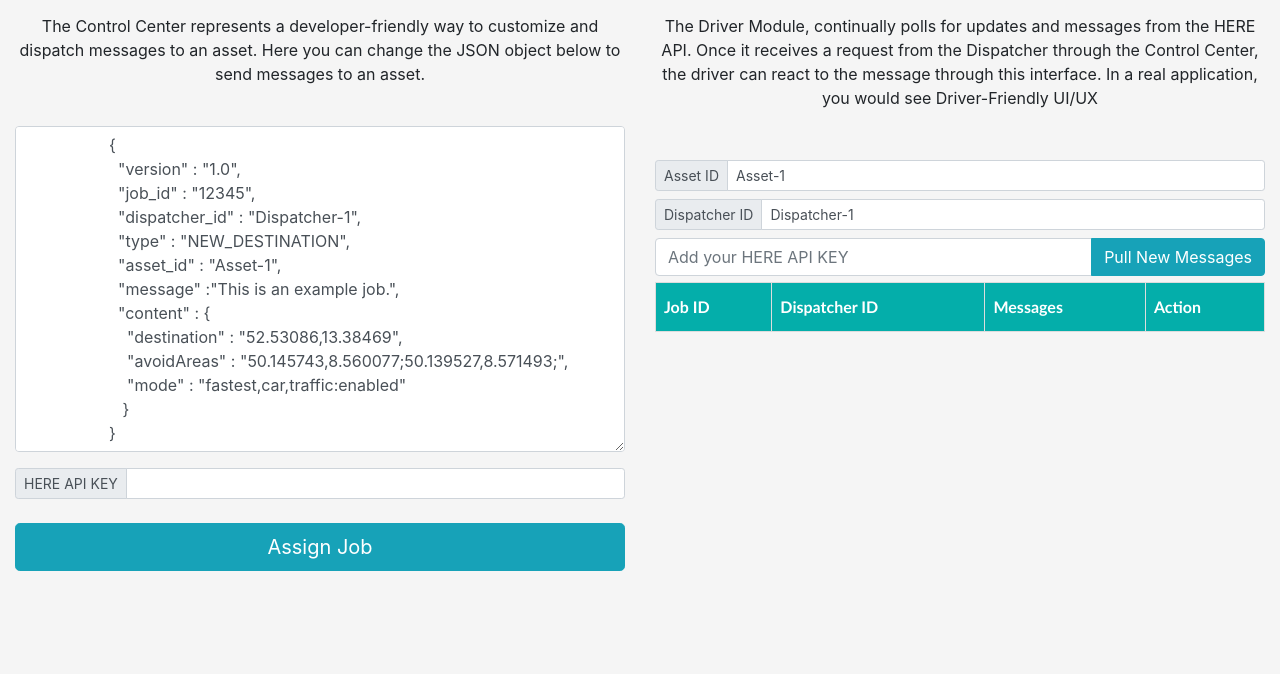
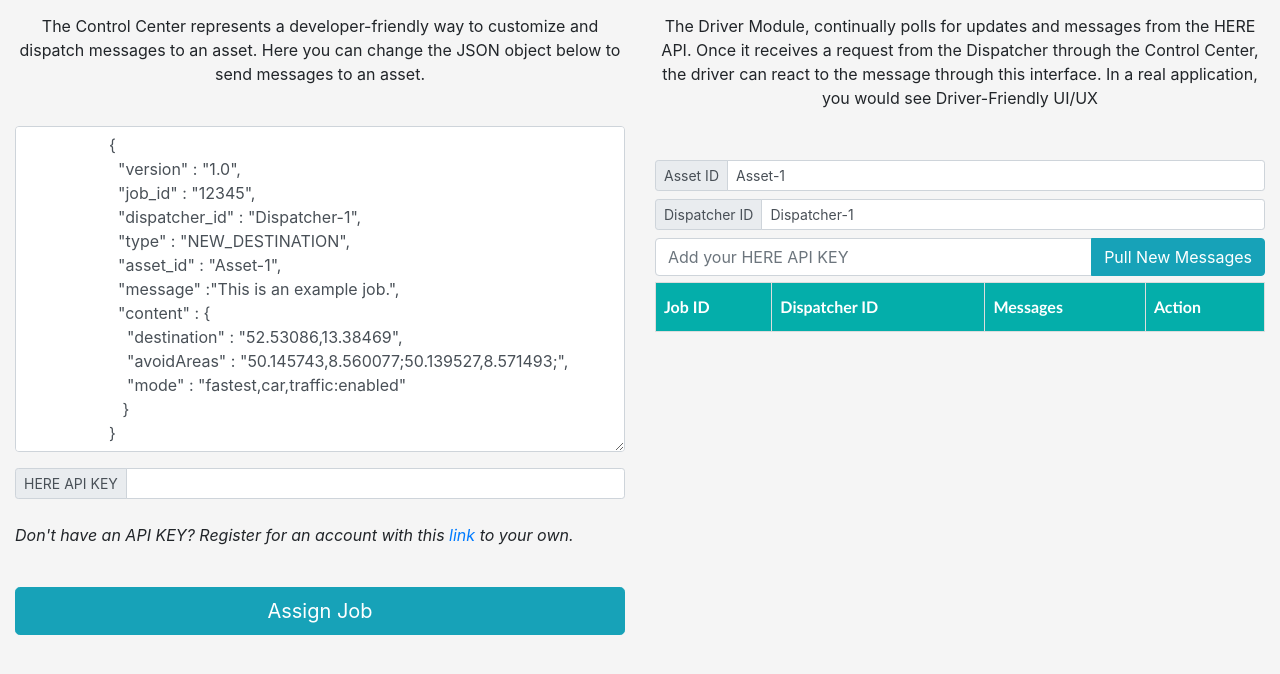
Before and after one commit to tangellapelly/fleet-connectivity-demo, a plain HTML site: page index.html in a window 1280 px wide. Shown: the part 326-1000 px from the top of the page. Drawn offline with nearby package versions, Linux system fonts and the light colour scheme.

Commit message:
added registration account

```diff
--- a/index.html
+++ b/index.html
@@ -59,6 +59,8 @@
                 </div>
                 <input type="text" class="form-control"   required id="here-api-key">
               </div>
+              <br>
+              <p> <i>Don't have an API KEY? Register for an account with this <a href="https://developer.here.com/sign-up?create=Freemium-Basic&keepState=true&step=account?cid=Freemium-DeveloperPortalTutorial-PJ-0-Tutorials-&utm_source=DeveloperPortalTutorial&utm_medium=referral&utm_campaign=TutorialInterModalRoutingDEMO">link</a> to your own.</i></p>
               <br>
               <button type="button" onclick="sendJob()" class="btn btn-info btn-lg btn-block">Assign Job</button>
           </div>
```
